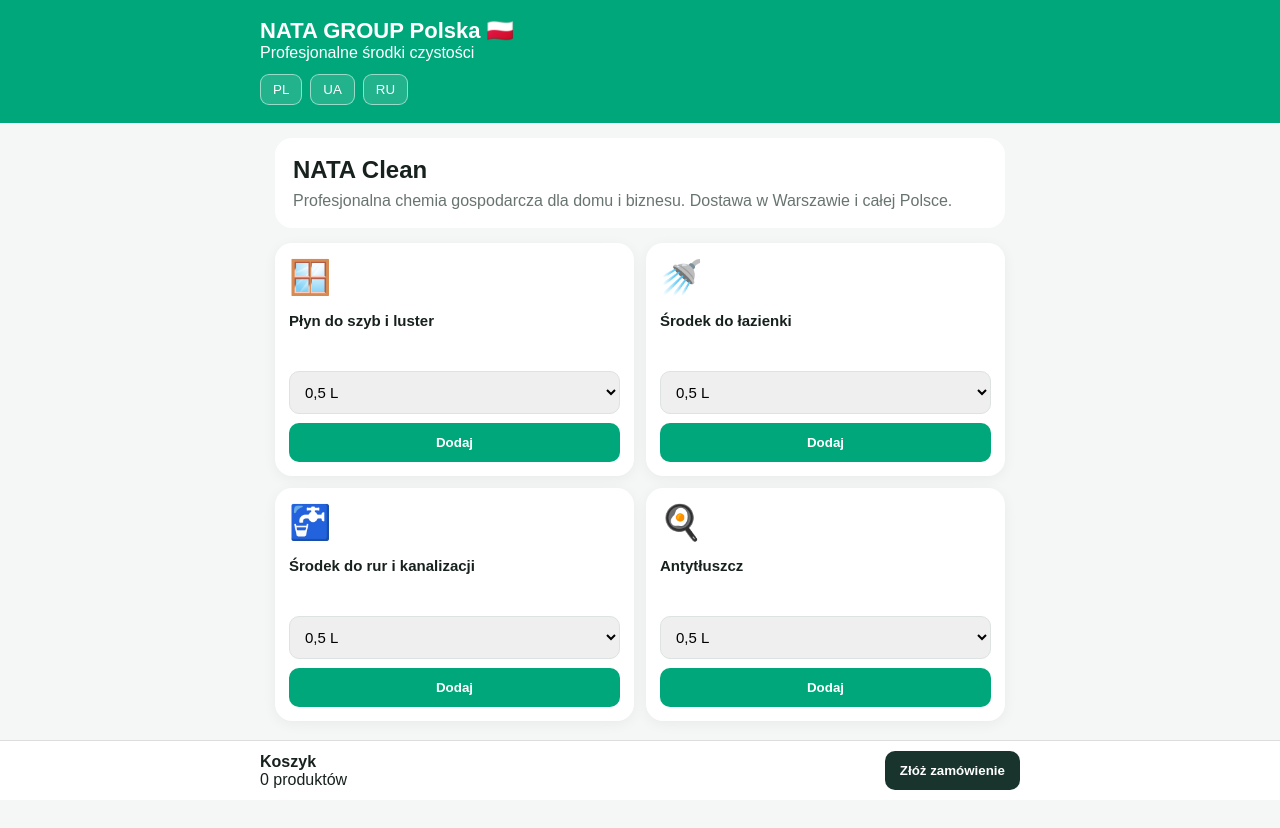
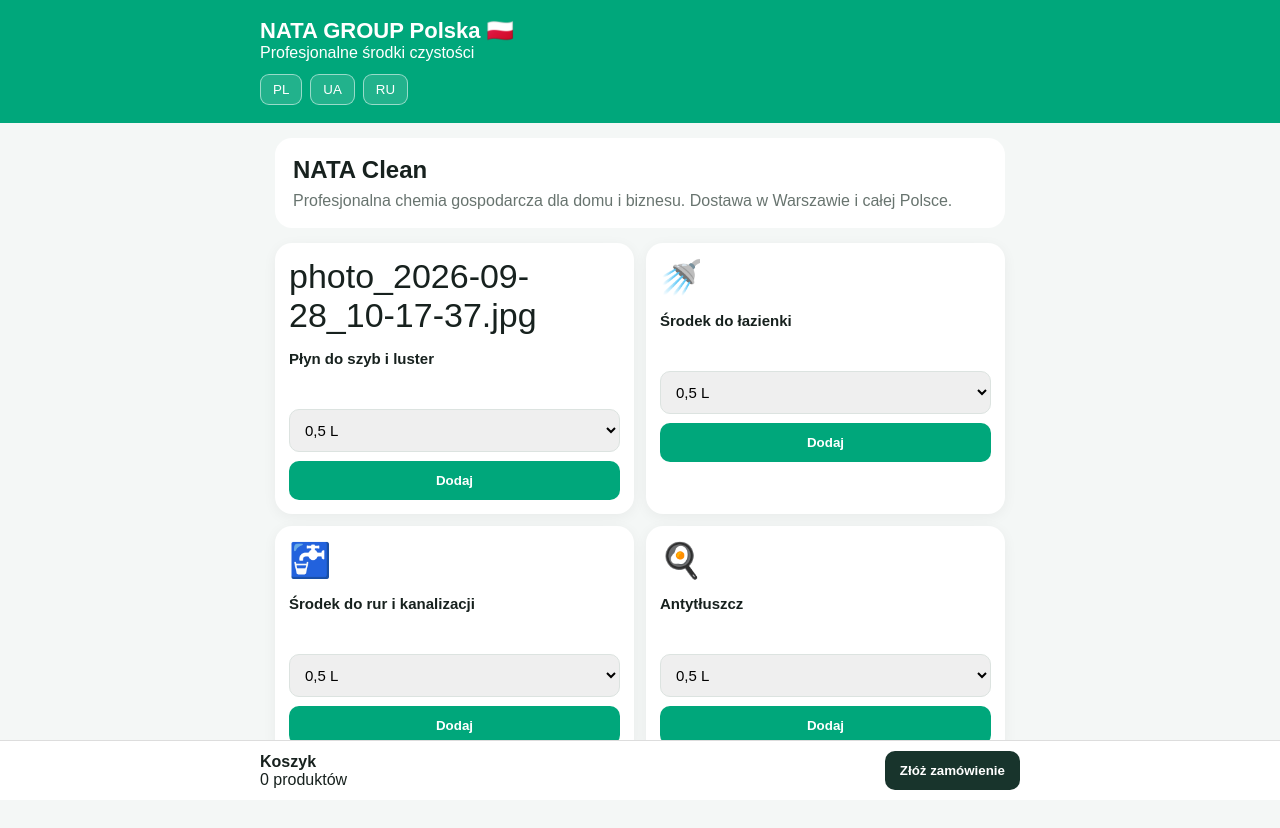
Before and after one commit to ivanblyznuik/nata-clean-polska, a plain HTML site: page index.html in a window 1280 px wide. Drawn offline with Linux system fonts and the light colour scheme.

Commit message:
Update icon for glass item in P array

```diff
--- a/index.html
+++ b/index.html
@@ -323,7 +323,7 @@
 
 {
  id:"glass",
- icon:"🪟",
+ icon:"photo_2026-09-28_10-17-37.jpg",
  image:"photo_2026-09-28_10-17-37.jpg",
  pl:"Płyn do szyb i luster",
  uk:"Засіб для скла та дзеркал",
```
